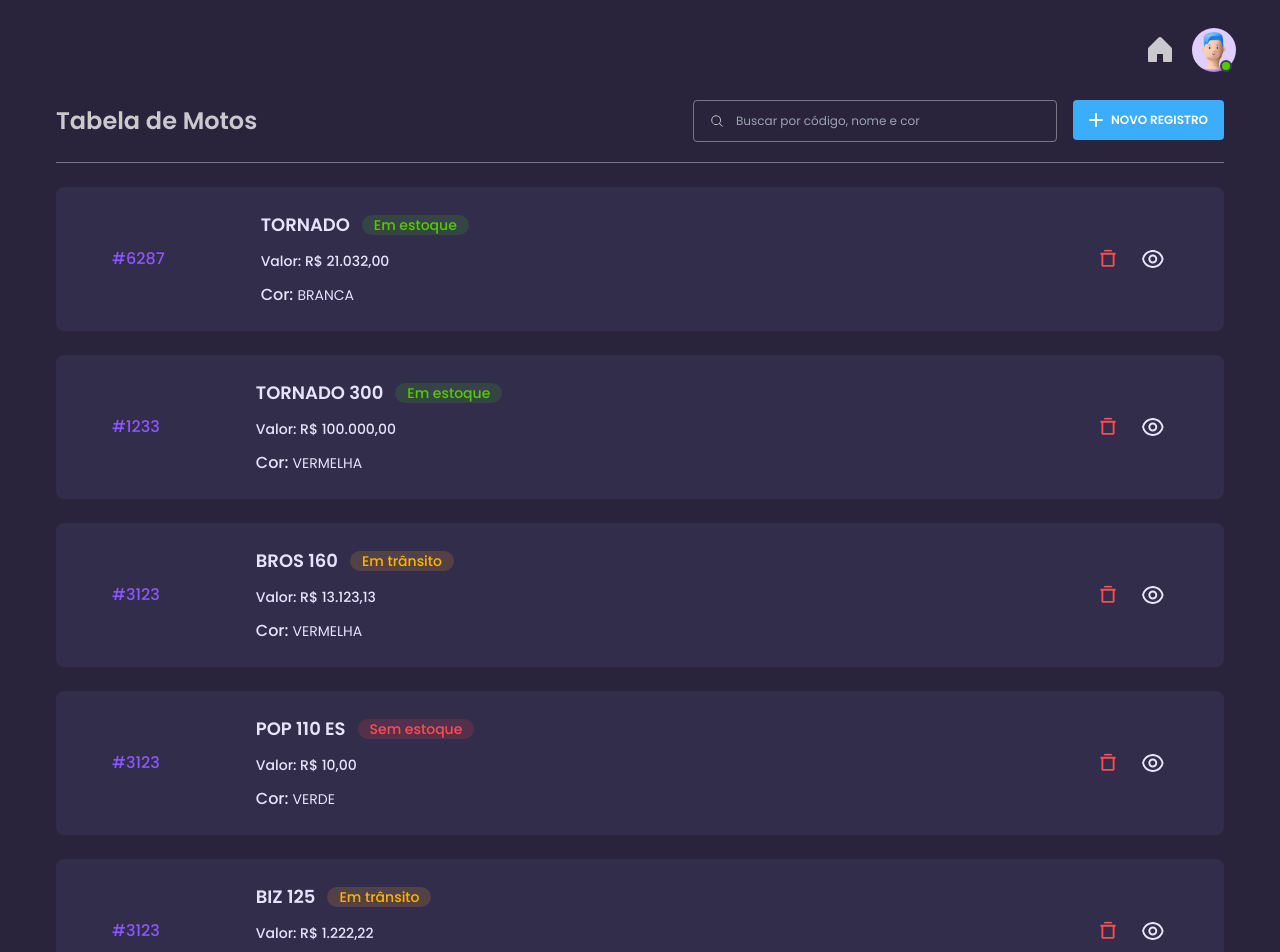
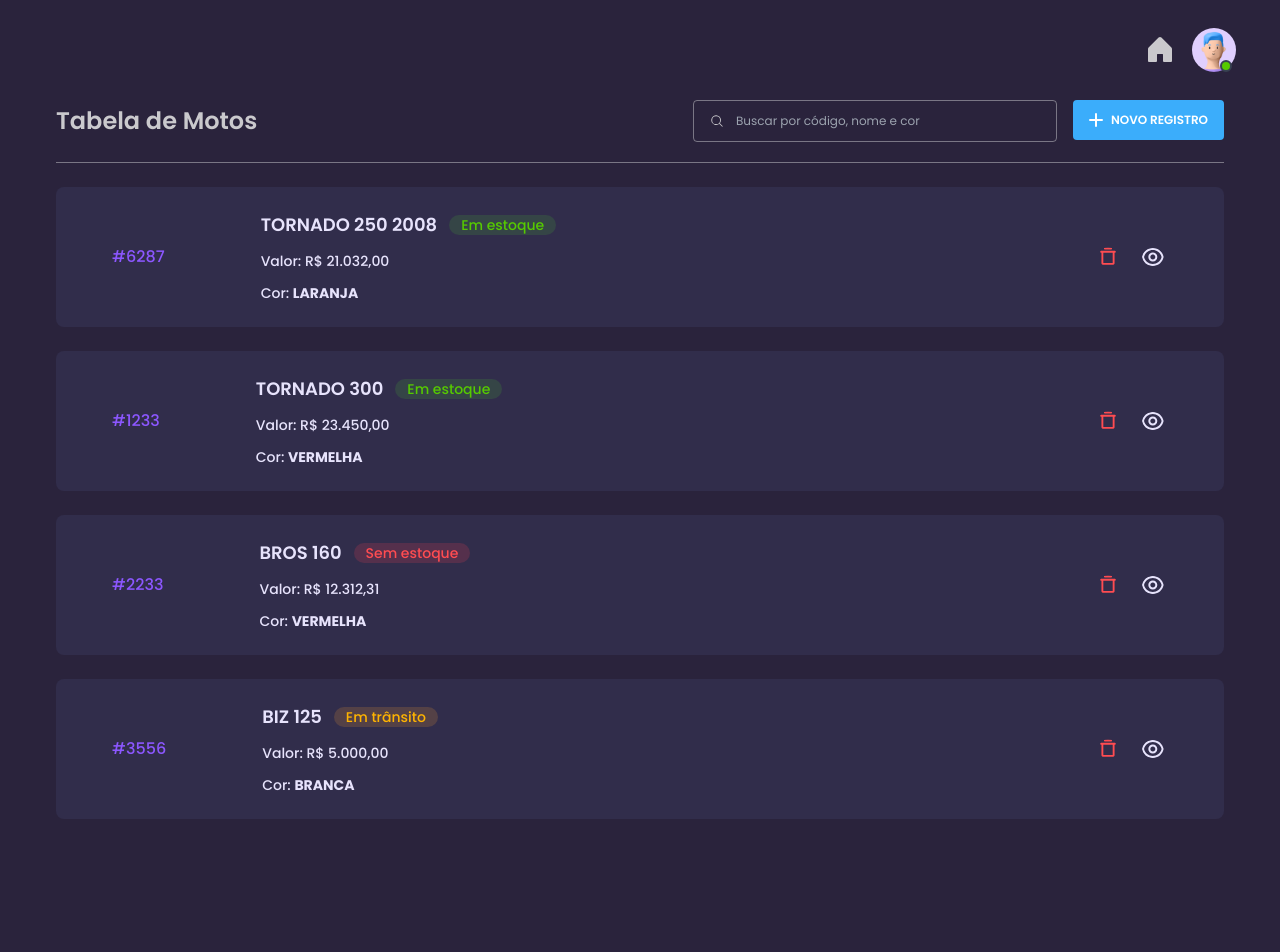
Before and after one commit to ximeen/teste-motocaSystems-frontEnd, a React (Vite) app: page / in a window 1280 px wide. Shown: the top 952 px of the page. After the commit the page ends 899 px from the top, so only its background shows below. Built offline with nearby package versions, Linux system fonts and the light colour scheme; data requests are answered from the project's data file.

Commit message:
:up: ajusts formMotocycle, update readme, switch favicon

```diff
--- a/index.html
+++ b/index.html
@@ -1,13 +1,13 @@
 <!doctype html>
-<html lang="en">
+<html lang="pt-BR">
   <head>
     <meta charset="UTF-8" />
-    <link rel="icon" type="image/svg+xml" href="/vite.svg" />
     <meta name="viewport" content="width=device-width, initial-scale=1.0" />
     <link rel="preconnect" href="https://fonts.googleapis.com">
     <link rel="preconnect" href="https://fonts.gstatic.com" crossorigin>
     <link href="https://fonts.googleapis.com/css2?family=Poppins:ital,wght@0,100;0,200;0,300;0,400;0,500;0,600;0,700;0,800;0,900;1,100;1,200;1,300;1,400;1,500;1,600;1,700;1,800;1,900&display=swap" rel="stylesheet">
-    <title>Motoca test🛵</title>
+    <link rel="icon" href="public/favicon.png" type="image/x-icon">
+    <title>Motoca test</title>
   </head>
   <body class="bg-violet-950 min-h-screen font-sans">
     <div id="root"></div>
--- a/src/App.tsx
+++ b/src/App.tsx
@@ -15,6 +15,7 @@ export function App(){
       rtl={false}
       pauseOnFocusLoss={false}
       draggable
+      toastClassName="bg-[#1d192a] text-gray-200"
       pauseOnHover
       theme="dark"
     />
--- a/src/components/FormMotocycle.tsx
+++ b/src/components/FormMotocycle.tsx
@@ -52,7 +52,7 @@ export function FormMotocycle({ handleSubmitForm, isPending, isSuccess, isEdit,
   ]
   const MOTORCYCLE_EXISTS = !!motorcycle?.code
 
-  const { handleSubmit, register, formState: { errors }, control, setValue, reset } = useForm<RegisterMotorcycleFormSchema>({
+  const { handleSubmit, register, formState: { errors }, control, reset, setValue } = useForm<RegisterMotorcycleFormSchema>({
     resolver: zodResolver(RegisterMotorcycleFormSchema),
     criteriaMode: 'all',
     mode: 'all',
@@ -62,7 +62,7 @@ export function FormMotocycle({ handleSubmitForm, isPending, isSuccess, isEdit,
       model: motorcycle?.model,
       status: motorcycle?.status,
       value: motorcycle?.value
-        ? formatNumberToCurrencyBRL(motorcycle.value)
+        ? formatNumberToCurrencyBRL(motorcycle.value / 100)
         : undefined,
     },
   })
@@ -76,10 +76,13 @@ export function FormMotocycle({ handleSubmitForm, isPending, isSuccess, isEdit,
   }
 
   useEffect(()=> {
-    if(isSuccess) reset( )
+    if(isSuccess) reset({
+      code: "",
+      color: "",
+      model: "",
+      status: "",
+    })
   } ,[isSuccess, reset])
-
-
 
   return(
     <form
--- a/src/components/Header.tsx
+++ b/src/components/Header.tsx
@@ -1,12 +1,13 @@
 import { House } from "@phosphor-icons/react";
+import { Link } from "react-router-dom";
 
 
 export function Header(){
   return (
     <header className="flex justify-end gap-4 items-center py-7 px-11">
-    <a href="/">
+    <Link to="/">
       <House weight="fill" size={32} className="text-slate-300 hover:text-blue-400 transition-all" />
-    </a>
+    </Link>
     <div className="flex relative">
       <img
         className="w-11 aspect-square rounded-full hover:opacity-85 cursor-pointer"
--- a/src/components/Item.tsx
+++ b/src/components/Item.tsx
@@ -64,8 +64,8 @@ export function Item({ motorcycle }: ItemProps) {
             {formattedStatus[motorcycle.status]}
           </span>
           </div>
-          <span className=" text-sm">Valor: {formattedValue}</span>
-          <span>Cor: <strong className='uppercase font-normal text-sm'>{motorcycle.color}</strong></span>
+          <span className="text-sm">Valor: {formattedValue}</span>
+          <span className='text-sm'>Cor: <strong className='uppercase text-sm'>{motorcycle.color}</strong></span>
         </div>
       </div>
       <div className="flex gap-4 items-center w-full justify-around lg:w-auto mt-6 lg:mt-0">
--- a/src/database/db.json
+++ b/src/database/db.json
@@ -3,8 +3,8 @@
     {
       "id": "b13445c0-52a5-4d1f-96d8-dbc650b4cb59",
       "code": "#6287",
-      "color": "BRANCA",
-      "model": "TORNADO",
+      "color": "LARANJA",
+      "model": "TORNADO 250 2008",
       "status": "emEstoque",
       "value": 2103200
     },
@@ -14,31 +14,23 @@
       "color": "VERMELHA",
       "model": "TORNADO 300 ",
       "status": "emEstoque",
-      "value": 10000000
+      "value": 2345000
     },
     {
-      "id": "c35ce3a6-7ec1-4d8a-b43d-b49641409b30",
-      "code": "#3123",
+      "id": "065c6936-ce1e-437a-acd2-50a91be227ba",
+      "code": "#2233",
       "color": "VERMELHA",
       "model": "BROS 160",
-      "status": "emTransito",
-      "value": 1312313
+      "status": "semEstoque",
+      "value": 1231231
     },
     {
-      "id": "0e26f272-9708-41f1-9c00-aea8ecef63be",
-      "code": "#3123",
-      "color": "VERDE",
-      "model": "POP 110 ES",
-      "status": "semEstoque",
-      "value": 1000
-    },
-    {
-      "id": "508d7581-c1ab-4b70-8e4b-e8532828cb97",
-      "code": "#3123",
-      "color": "PRETA",
+      "id": "c1595816-3a92-450e-8545-8e818af5bcc3",
+      "code": "#3556",
+      "color": "BRANCA",
       "model": "BIZ 125",
       "status": "emTransito",
-      "value": 122222
+      "value": 500000
     }
   ]
 }
--- a/src/pages/EditMotorcycle.tsx
+++ b/src/pages/EditMotorcycle.tsx
@@ -47,7 +47,6 @@ export function EditMotorcycle() {
   }
 
   const motorcycle = motorcycles?.find((motorcycle) => motorcycle.id === id)
-  console.log(motorcycle);
 
   return (
     <div className="mx-14">
```
Also changed, not shown: public/favicon.png (added), 1 other file (tests, documents, lock files or other folders).
